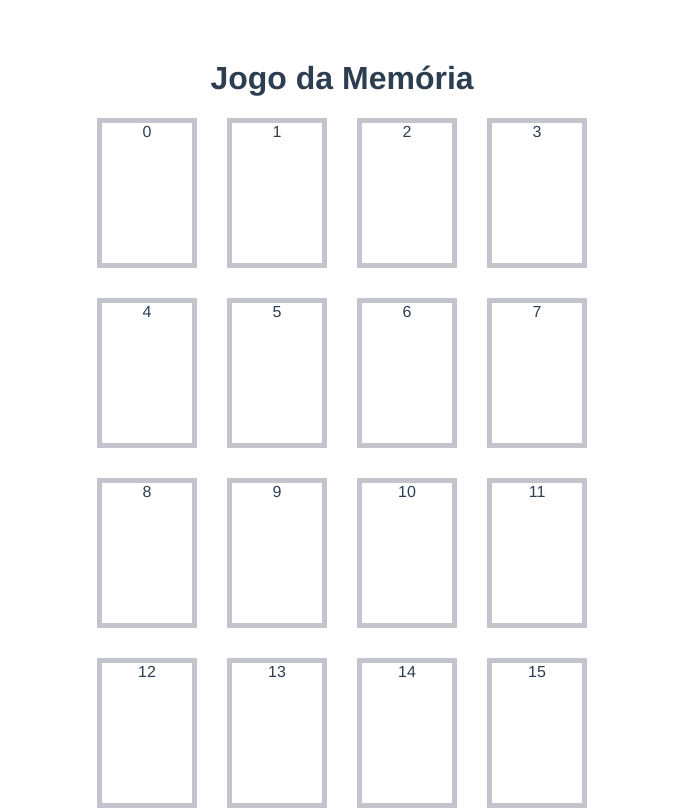
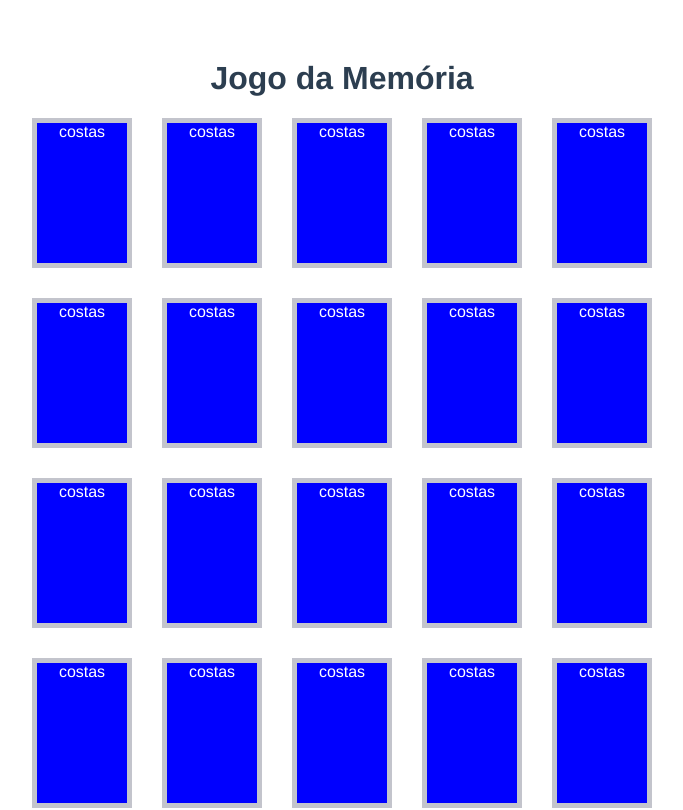
Before and after one commit to BFErvilha/jogo-da-memoria, a Vue app: page / in a window 1280 px wide. Shown: the top 810 px of the page, without its empty margins (298-981 px from the left). Built offline with nearby package versions, Linux system fonts and the light colour scheme.

Commit message:
feat: flip card

```diff
--- a/src/App.vue
+++ b/src/App.vue
@@ -1,11 +1,15 @@
 <template>
  <h1>Jogo da Memória</h1>
  <section class="tabuleiro">
-   <Carta v-for="(carta, index) in cartaLista" :key="`carta-${index}`" :valor="carta"/>
+   <Carta v-for="(carta, index) in cartaLista" :key="`carta-${index}`" :valor="carta.valor"
+   :visivel="carta.visivel"
+   :posicao="carta.posicao"
+   @carta-selecionada="virarCarta"/>
  </section>
 </template>
 
 <script>
+import { ref } from 'vue'
 import Carta from "./components/Carta"
 
 export default {
@@ -14,14 +18,23 @@ export default {
     Carta
   },
   setup(){
-    const cartaLista = []
+    const cartaLista = ref([])
 
     for (let i = 0; i < 20; i++){
-      cartaLista.push(i)
+      cartaLista.value.push({
+        valor: i,
+        visivel: false,
+        posicao: i
+      })
+    }
+
+    const virarCarta = (carta) => {
+      cartaLista.value[carta.posicao].visivel = true;
     }
 
     return{
-      cartaLista
+      cartaLista,
+      virarCarta
     }
 
   }
@@ -38,14 +51,10 @@ export default {
   margin-top: 60px;
 }
 
-.carta{
-  border: 5px solid #c3c4cc
-}
-
 .tabuleiro{
   display: grid;
-  grid-template-columns:  100px 100px 100px 100px;
-  grid-template-rows: 150px 150px 150px 150px 150px;
+  grid-template-columns:  100px 100px 100px 100px 100px;
+  grid-template-rows: 150px 150px 150px 150px;
   grid-column-gap: 30px;
   grid-row-gap: 30px;
   justify-content: center;
--- a/src/components/Carta.vue
+++ b/src/components/Carta.vue
@@ -1,6 +1,11 @@
 <template>
-  <div class="carta">
-    {{valor}}
+  <div class="carta" @click="selecionarCarta">
+    <div v-if="visivel" class="carta-face frente">
+      {{valor}}
+    </div>
+    <div v-else class="carta-face costas">
+      costas
+    </div>
   </div>
 </template>
 
@@ -10,11 +15,48 @@ export default {
     valor: {
       type: Number,
       required: true,
+    },
+    visivel: {
+      type: Boolean,
+      default: false,
+    },
+    posicao:{
+      type: Number,
+      required: true,
+    }
+  },
+  setup( props , context){
+    const selecionarCarta = () => {
+      context.emit('carta-selecionada', {
+        posicao: props.posicao
+      })
+    }
+    return {
+      selecionarCarta
     }
   }
-
 }
 </script>
 
 <style>
+
+.carta{
+  border: 5px solid #c3c4cc;
+  position: relative;
+}
+
+.carta-face{
+  width: 100%;
+  height: 100%;
+  position: absolute;
+}
+
+.carta-face.frente{
+  background-color: red;
+  color: white
+}
+.carta-face.costas{
+  background-color: blue;
+  color: white
+}
 </style>
```
